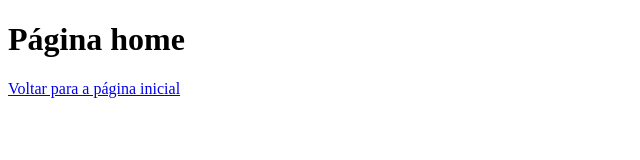
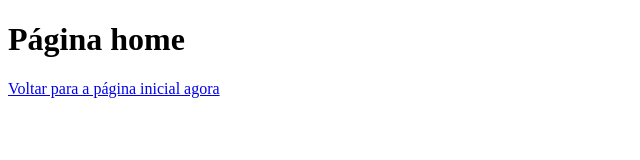
Before and after one commit to JJlesDev/aulagithub, a plain HTML site: page vendas.html in a window 1280 px wide. Shown: the full height of the page, 0-640 px from the left. Drawn offline with Linux system fonts and the light colour scheme.

Commit message:
vendas modificada

```diff
--- a/vendas.html
+++ b/vendas.html
@@ -8,6 +8,8 @@
 </head>
 <body>
     <h1>Página home</h1>
-    <a href="index.html">Voltar para a página inicial</a>
+    <a href="index.html">Voltar para a página inicial
+        agora
+    </a>
 </body>
 </html>
```
